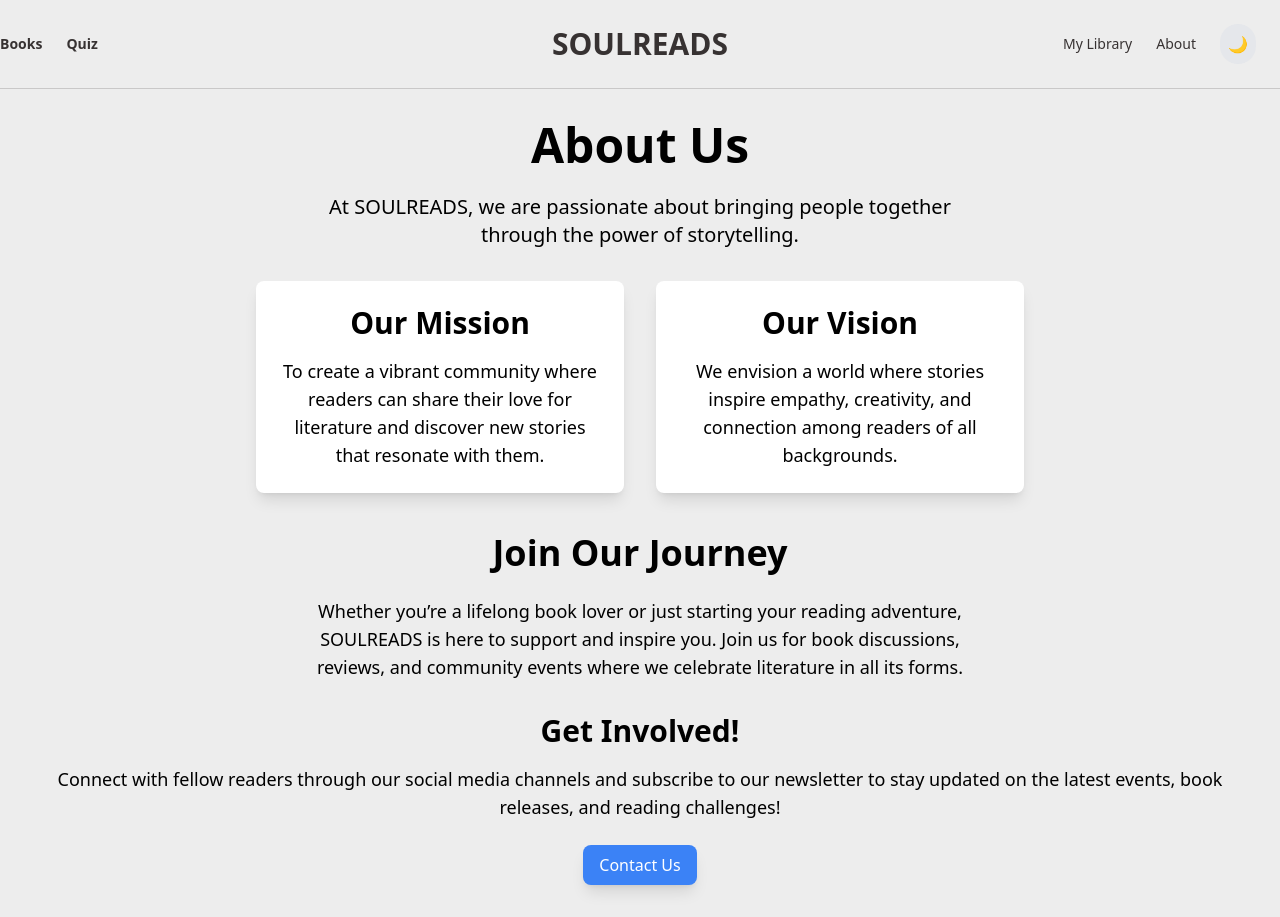
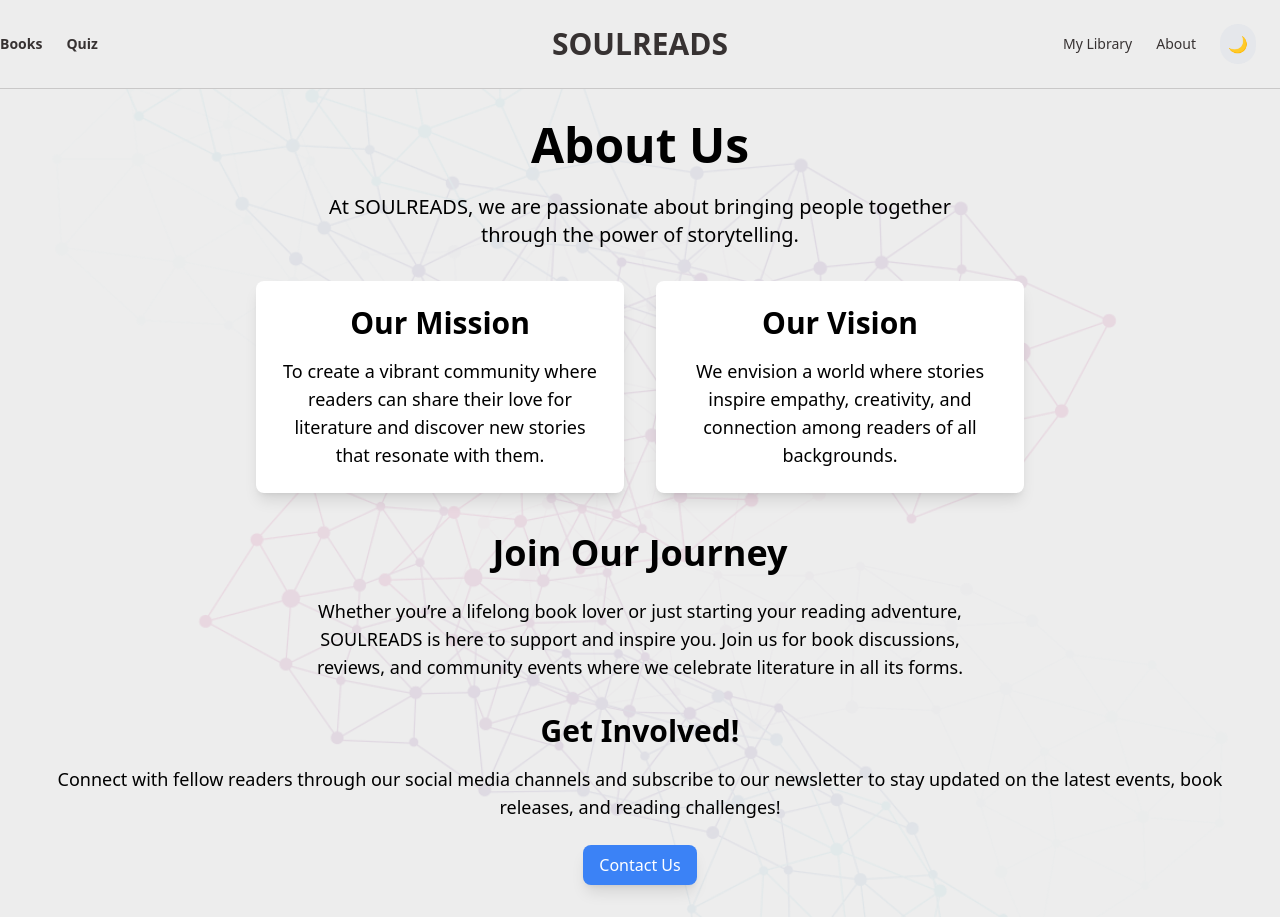
Before and after one commit to sayuru-j/soulreads-client, a Next.js app: page /about in a window 1280 px wide. Built offline with nearby package versions, Linux system fonts and the light colour scheme.

Commit message:
profilr completed

```diff
--- a/app/about/page.tsx
+++ b/app/about/page.tsx
@@ -2,12 +2,23 @@ import React from "react";
 import Image from "next/image";
 import bookImage from "../assets/books.png";
 import Header from "../components/Header";
+import backgroundImg from "../assets/gg.png";
 
 const About: React.FC = () => {
   return (
     <>
       <Header />
+
       <div className="relative flex flex-col items-center justify-center max-w-7xl mx-auto p-8 text-center">
+      <div className="absolute inset-0">
+        <Image
+          src={backgroundImg}
+          alt="Background"
+          layout="fill"
+          objectFit="cover"
+          className="opacity-10"
+        />
+      </div>
         <h1 className="text-5xl font-extrabold mb-6 text-gradient relative z-10">
           About Us
         </h1>
--- a/app/profile/page.tsx
+++ b/app/profile/page.tsx
@@ -7,22 +7,26 @@ import Image from "next/image";
 import backgroundImg from '../assets/gg.png';
 import { randomName } from '../utils/name';
 
-
 const ProfilePage = () => {
   const router = useRouter();
   const [profilePic, setProfilePic] = useState<string>('');
   const [userName, setUserName] = useState<string>('');
-
+  const generator = new AvatarGenerator(); // Create an instance of AvatarGenerator
 
   useEffect(() => {
+    const user = loadUser();
+    if (user) {
+      // Use the user's name if available
+      const name = user.name || randomName(); // Use randomName if no name
+      setUserName(name);
 
-const user = loadUser()
-    if (user){
-      // Set the random username
-    const name = user.name;
-    setUserName(name);
-    const avatar = user.avatar;
-    setProfilePic(avatar);
+      // Use the user's avatar if available, else generate a random avatar
+      const avatar = user.avatar || generator.generateRandomAvatar(); // Generate random avatar if not available
+      setProfilePic(avatar);
+    } else {
+      // Generate a random name and avatar if no user is loaded
+      setUserName(randomName());
+      setProfilePic(generator.generateRandomAvatar());
     }
   }, []);
 
@@ -48,8 +52,6 @@ const user = loadUser()
         {/* Display the random name */}
         <h1 className="text-3xl font-semibold mb-2">{userName}'s Profile</h1>
 
-
-
         <button
           type="button"
           onClick={() => {
--- a/package.json
+++ b/package.json
@@ -12,6 +12,7 @@
     "client": "file:",
     "framer-motion": "^11.11.8",
     "next": "^14.2.15",
+    "random-avatar-generator": "^2.0.0",
     "react": "^18.3.1",
     "react-dom": "^18"
   },
```
Also changed, not shown: app/assets/gg.png (added), 1 other file (tests, documents, lock files or other folders).
